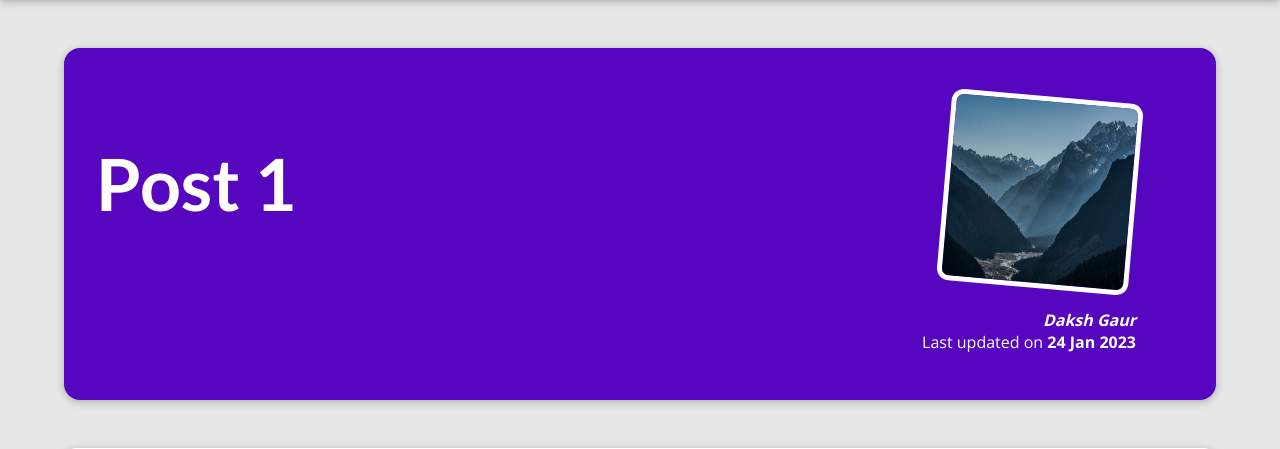
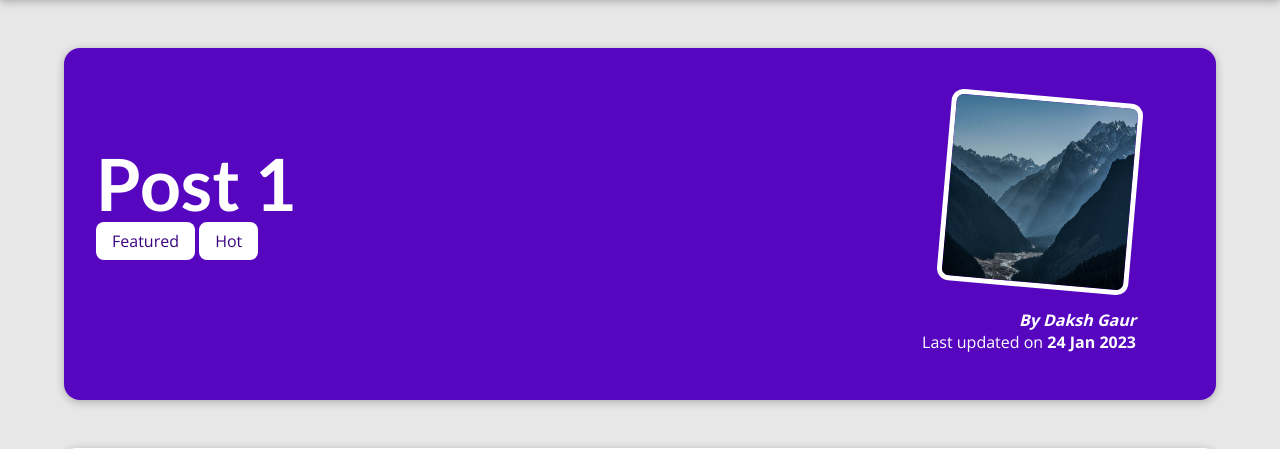
Before and after one commit to warlock-spell/Django-Blog, a Django app: a page that uses blog/templates/blog/load-post.html in a window 1280 px wide. Shown: the part 80-529 px from the top of the page. Run offline with Django 4.2, Linux system fonts and the light colour scheme; data comes from the database, SQL or seed files in the repository.

Commit message:
display tags on each post

```diff
--- a/blog/static/blog/post-detail.css
+++ b/blog/static/blog/post-detail.css
@@ -22,6 +22,7 @@ body {
 #summary h2 {
     color: white;
     font-size: 4.5rem;
+    margin-bottom: 0.25rem;
 }
 
 #summary article {
@@ -47,6 +48,11 @@ body {
     font-weight: bold;
 }
 
+#summary a {
+    color: white;
+    text-decoration: none;
+}
+
 #summary time {
     font-weight: bold;
 }
@@ -60,3 +66,10 @@ main {
     border-radius: 12px;
     box-shadow: 0 2px 8px rgba(0, 0, 0, 0.25);
 }
+
+.tag {
+    background-color: white;
+    color: #390281;
+    padding: 0.5rem 1rem;
+    border-radius: 8px;
+}
--- a/blog/templates/blog/load-post.html
+++ b/blog/templates/blog/load-post.html
@@ -12,9 +12,14 @@
 {% block content %}
     <section id="summary">
         <h2>{{ post.title }}</h2>
+        <div>
+            {% for tag in post_tags %}
+            <span class="tag">{{ tag.caption }}</span>
+            {% endfor %}
+        </div>
         <article>
             <img src="{%  static "blog/images/"|add:post.image_name %}" alt="{{ post.title }}"/>
-            <address>{{ post.author }}</address>
+            <address>By <a href="mailto:{{ post.author.email }}">{{ post.author }}</a></address>
             <div>
                 Last updated on
                 <time>{{ post.date|date:"d M Y" }}</time>
--- a/blog/views.py
+++ b/blog/views.py
@@ -24,4 +24,5 @@ def load_post(request, slug):
     selected_post = get_object_or_404(Post, slug=slug)
     return render(request, "blog/load-post.html", {
         "post": selected_post,
+        "post_tags": selected_post.tags.all(),
     })
```
Lines whose indentation alone changed are shown as unchanged.
